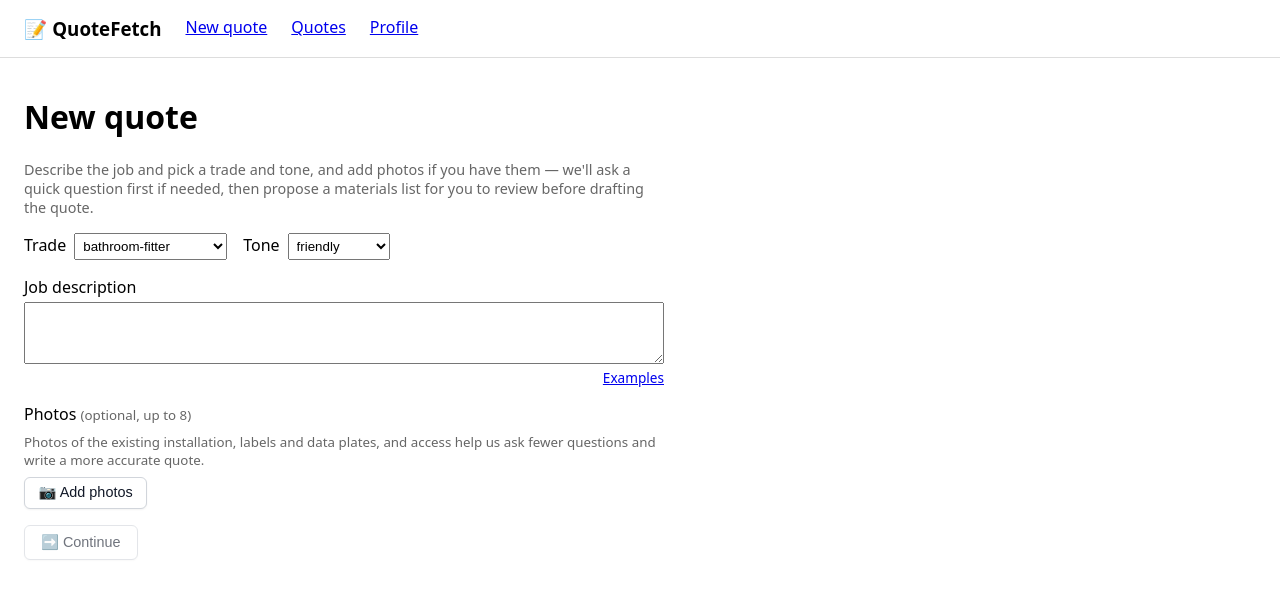
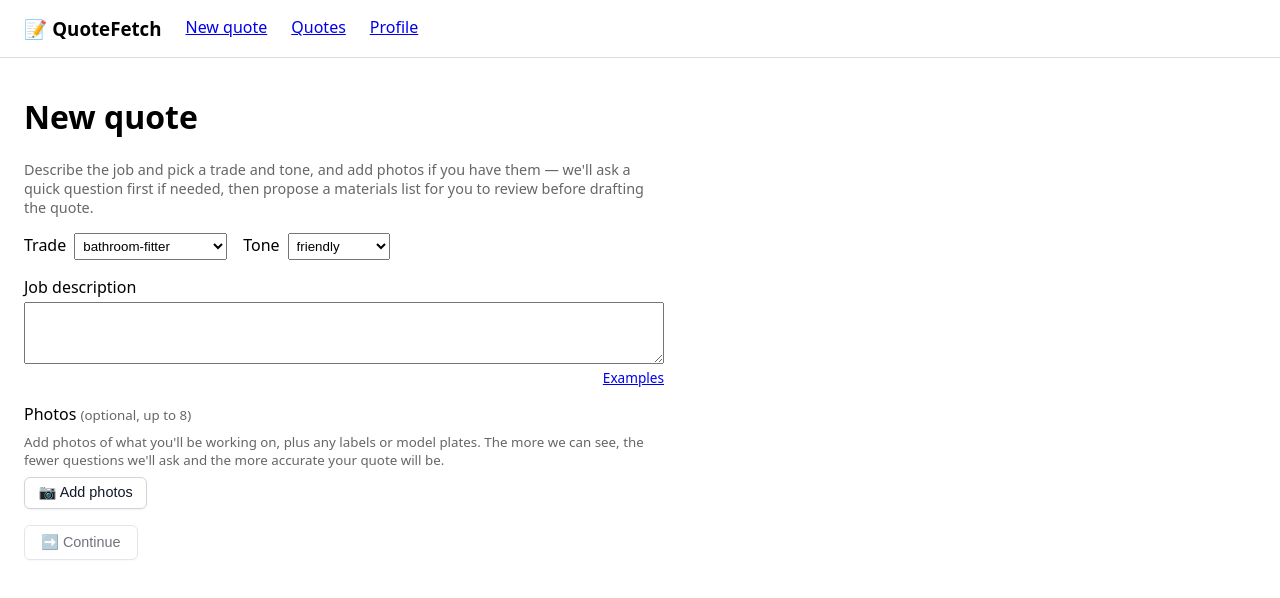
Before and after one commit to rolandjlevy/qf-agent, a Next.js app: page /quote/new in a window 1280 px wide. Shown: the top 598 px of the page. Built offline with nearby package versions, Linux system fonts and the light colour scheme.

Commit message:
updated message about photos

```diff
--- a/app/job-photos.js
+++ b/app/job-photos.js
@@ -36,8 +36,8 @@ export function PhotoPicker({ photos, onAdd, onRemove }) {
         Photos <small style={{ color: '#666' }}>(optional, up to {MAX_JOB_PHOTOS})</small>
       </span>
       <small style={{ color: '#666' }}>
-        Photos of the existing installation, labels and data plates, and access help us ask fewer questions and
-        write a more accurate quote.
+        Add photos of what you'll be working on, plus any labels or model plates. The more we can see, the
+        fewer questions we'll ask and the more accurate your quote will be.
       </small>
 
       {photos.length > 0 && (
```
